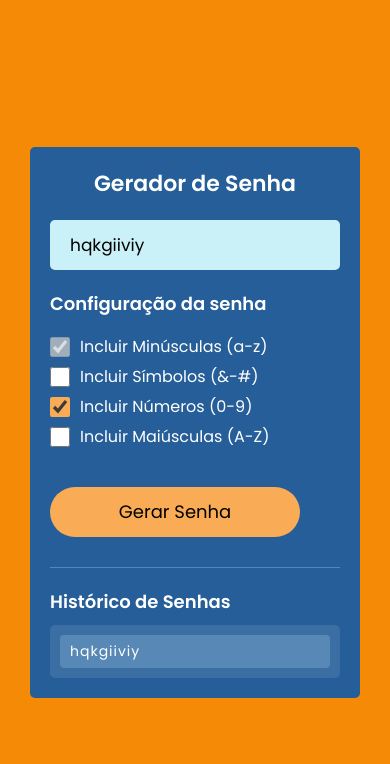
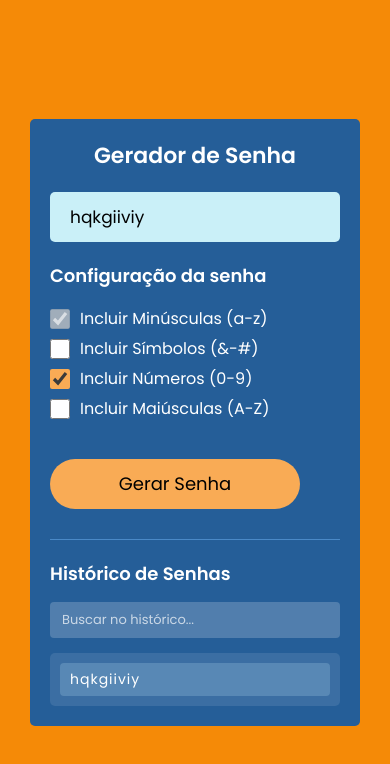
Before and after one commit to WallacyFernandez/ProcessoProject, a React (Create React App) app: page / in a window 390 px wide. Both pictures are taken after a click on the button "Gerar Senha". Shown: the top 764 px of the page. Built offline with nearby package versions, Linux system fonts and the light colour scheme.

Commit message:
Add: histórico de busca

```diff
--- a/src/Components/PasswordGenerator.css
+++ b/src/Components/PasswordGenerator.css
@@ -285,3 +285,37 @@
     font-style: italic;
     font-size: 14px;
 }
+
+/* Estilo para o campo de busca */
+.search-container {
+    margin: 15px 0;
+    position: relative;
+}
+
+.search-input {
+    width: 100%;
+    padding: 10px 15px;
+    border-radius: 4px;
+    border: none;
+    background-color: rgba(255, 255, 255, 0.2);
+    color: white;
+    font-size: 14px;
+}
+
+.search-input::placeholder {
+    color: rgba(255, 255, 255, 0.7);
+}
+
+.search-input:focus {
+    outline: none;
+    background-color: rgba(255, 255, 255, 0.3);
+    box-shadow: 0 0 0 2px rgba(249, 171, 85, 0.5);
+}
+
+/* Ajuste responsivo para o campo de busca */
+@media only screen and (max-width: 768px) {
+    .search-input {
+        font-size: 13px;
+        padding: 8px 12px;
+    }
+}
--- a/src/Components/PasswordGenerator.jsx
+++ b/src/Components/PasswordGenerator.jsx
@@ -14,6 +14,7 @@ function PasswordGenerator() {
     const [number, setNumber] = useState(true);
     const [includeSymbols, setIncludeSymbols] = useState(false);
     const [uppercase, setUppercase] = useState(false);
+    const [searchTerm, setSearchTerm] = useState('');
     const passwordLength = 10;
 
     useEffect(() => {
@@ -45,6 +46,10 @@ function PasswordGenerator() {
             setPasswordHistory(prevHistory => [...prevHistory, tempPassword]);
         }
     }
+
+    const filteredHistory = passwordHistory.filter(historyPassword =>
+        historyPassword.toLowerCase().includes(searchTerm.toLowerCase())
+    );
 
     return (
         <>
@@ -103,13 +108,28 @@ function PasswordGenerator() {
 
                 <div className="password-history">
                     <h3>Histórico de Senhas</h3>
+                    <div className="search-container">
+                        <input
+                            type="text"
+                            placeholder="Buscar no histórico..."
+                            value={searchTerm}
+                            onChange={(e) => setSearchTerm(e.target.value)}
+                            className="search-input"
+                        />
+                    </div>
                     <div className="history-list">
                         {passwordHistory.length > 0 ? (
-                            passwordHistory.map((historyPassword, index) => (
-                                <div key={index} className="history-item">
-                                    <span>{historyPassword}</span>
+                            filteredHistory.length > 0 ? (
+                                filteredHistory.map((historyPassword, index) => (
+                                    <div key={index} className="history-item">
+                                        <span>{historyPassword}</span>
+                                    </div>
+                                ))
+                            ) : (
+                                <div className="empty-history">
+                                    <span>Nenhuma senha encontrada para "{searchTerm}"</span>
                                 </div>
-                            ))
+                            )
                         ) : (
                             <div className="empty-history">
                                 <span>Nenhuma senha gerada ainda. Clique em "Gerar Senha" para começar.</span>
```
